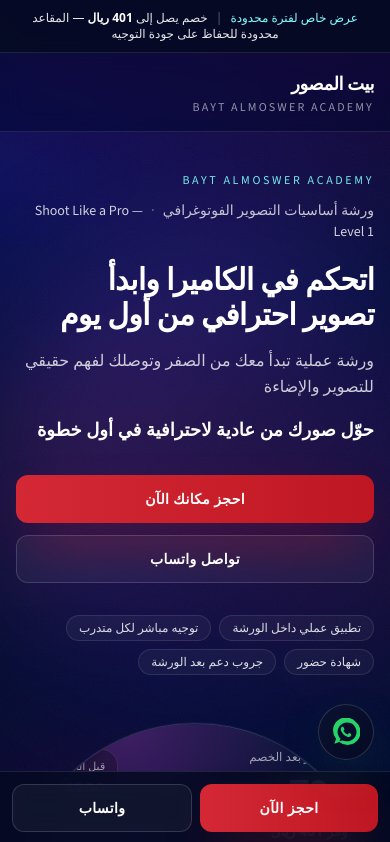
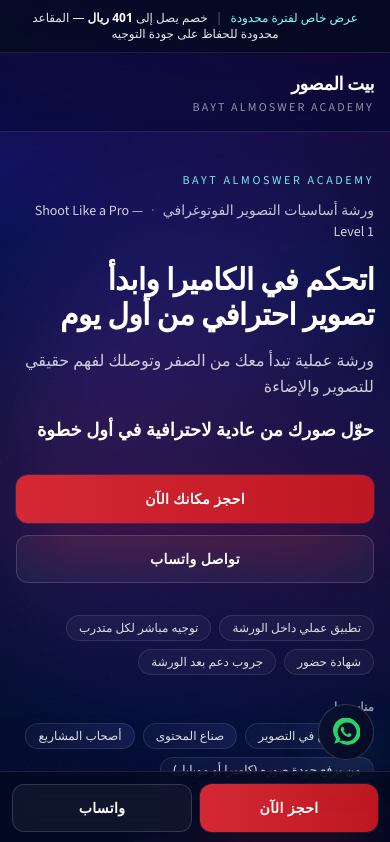
Before and after one commit to lmhmarket2006/lpbaisk, a Next.js app: page / in a window 390 px wide. Shown: the top 842 px of the page. Built offline with nearby package versions, Linux system fonts and the light colour scheme.

Commit message:
Enhance CtaButton styling and add new feature labels in Hero and Instructor components for Arabic photography academy website. Updated button shadow effects and introduced a section highlighting target audience in Hero, along with a refined instructor profile layout.

```diff
--- a/components/landing/CtaButton.tsx
+++ b/components/landing/CtaButton.tsx
@@ -7,7 +7,7 @@ const base =
 
 const variants: Record<Variant, string> = {
   primary:
-    "bg-gradient-to-l from-brand-red to-[#d42835] text-white shadow-[0_0_0_1px_rgba(255,255,255,0.08)] shadow-[0_20px_50px_-18px_rgba(190,22,34,0.75)] hover:brightness-110 focus-visible:outline-brand-cyan",
+    "bg-gradient-to-l from-brand-red to-[#d42835] text-white shadow-[0_0_0_1px_rgba(255,255,255,0.08),0_22px_55px_-18px_rgba(190,22,34,0.72)] hover:brightness-110 focus-visible:outline-brand-cyan",
   secondary:
     "border border-white/15 bg-white/5 text-white backdrop-blur-md hover:bg-white/10 focus-visible:outline-brand-cyan",
   ghost: "text-white/90 hover:text-white focus-visible:outline-brand-cyan",
--- a/components/landing/Hero.tsx
+++ b/components/landing/Hero.tsx
@@ -77,6 +77,25 @@ export function Hero() {
                 </span>
               ))}
             </div>
+
+            <div className="mt-6">
+              <p className="text-xs font-semibold text-white/55">مناسبة لـ</p>
+              <div className="mt-2 flex flex-wrap gap-2">
+                {[
+                  "المبتدئين في التصوير",
+                  "صناع المحتوى",
+                  "أصحاب المشاريع",
+                  "من يرفع جودة صوره (كاميرا أو موبايل)",
+                ].map((label) => (
+                  <span
+                    key={label}
+                    className="rounded-full border border-white/10 bg-gradient-to-l from-brand-indigo/25 to-white/[0.03] px-3 py-1 text-xs text-white/85 sm:text-sm"
+                  >
+                    {label}
+                  </span>
+                ))}
+              </div>
+            </div>
           </div>
 
           <div className="relative lg:col-span-5">
--- a/components/landing/Instructor.tsx
+++ b/components/landing/Instructor.tsx
@@ -10,9 +10,23 @@ export function Instructor() {
 
           <div className="relative grid gap-10 lg:grid-cols-12 lg:items-center">
             <div className="lg:col-span-4">
-              <div className="mx-auto flex aspect-[4/5] max-w-sm items-end justify-center overflow-hidden rounded-3xl border border-white/10 bg-gradient-to-b from-white/[0.08] to-black/40 shadow-[var(--shadow-glow-blue)] lg:mx-0">
-                <div className="w-full p-6">
-                  <div className="rounded-2xl border border-white/10 bg-black/35 p-4 backdrop-blur">
+              <div className="relative mx-auto aspect-[4/5] max-w-sm overflow-hidden rounded-3xl border border-white/10 bg-gradient-to-b from-white/[0.08] via-brand-navy to-black/55 shadow-[var(--shadow-glow-blue)] lg:mx-0">
+                <div className="pointer-events-none absolute inset-0 bg-[radial-gradient(circle_at_50%_18%,rgba(129,255,254,0.18),transparent_45%),radial-gradient(circle_at_50%_92%,rgba(251,66,253,0.12),transparent_45%)]" />
+                <div className="pointer-events-none absolute inset-10 rounded-[2.5rem] border border-white/10 lens-ring opacity-70" />
+                <div className="relative flex h-full flex-col items-center justify-center px-8 text-center">
+                  <div className="relative flex h-40 w-40 items-center justify-center rounded-full border border-white/15 bg-black/25 shadow-[0_0_0_1px_rgba(255,255,255,0.06),0_30px_90px_-35px_rgba(19,25,180,0.65)]">
+                    <div className="absolute inset-2 rounded-full border border-white/10" />
+                    <div className="absolute inset-6 rounded-full border border-dashed border-white/10 opacity-60" />
+                    <div className="relative flex flex-col items-center">
+                      <p className="font-en text-[10px] font-medium tracking-[0.35em] text-white/45 sm:text-xs">
+                        INSTRUCTOR
+                      </p>
+                      <p className="mt-2 text-4xl font-bold tracking-tight text-white sm:text-5xl">
+                        أ.ز
+                      </p>
+                    </div>
+                  </div>
+                  <div className="mt-8 w-full rounded-2xl border border-white/10 bg-black/35 p-4 backdrop-blur">
                     <p className="text-xs text-white/60">المدرّب</p>
                     <p className="mt-1 text-2xl font-bold text-white">أحمد زغلول</p>
                     <p className="mt-2 text-sm text-white/70">
@@ -21,10 +35,6 @@ export function Instructor() {
                   </div>
                 </div>
               </div>
-              <p className="mt-4 text-center text-xs text-white/55 lg:text-start">
-                صورة تعريفية قريبًا — التصميم جاهز لاستبدال الخلفية بصورة احترافية
-                عالية الجودة.
-              </p>
             </div>
 
             <div className="lg:col-span-8">
```
